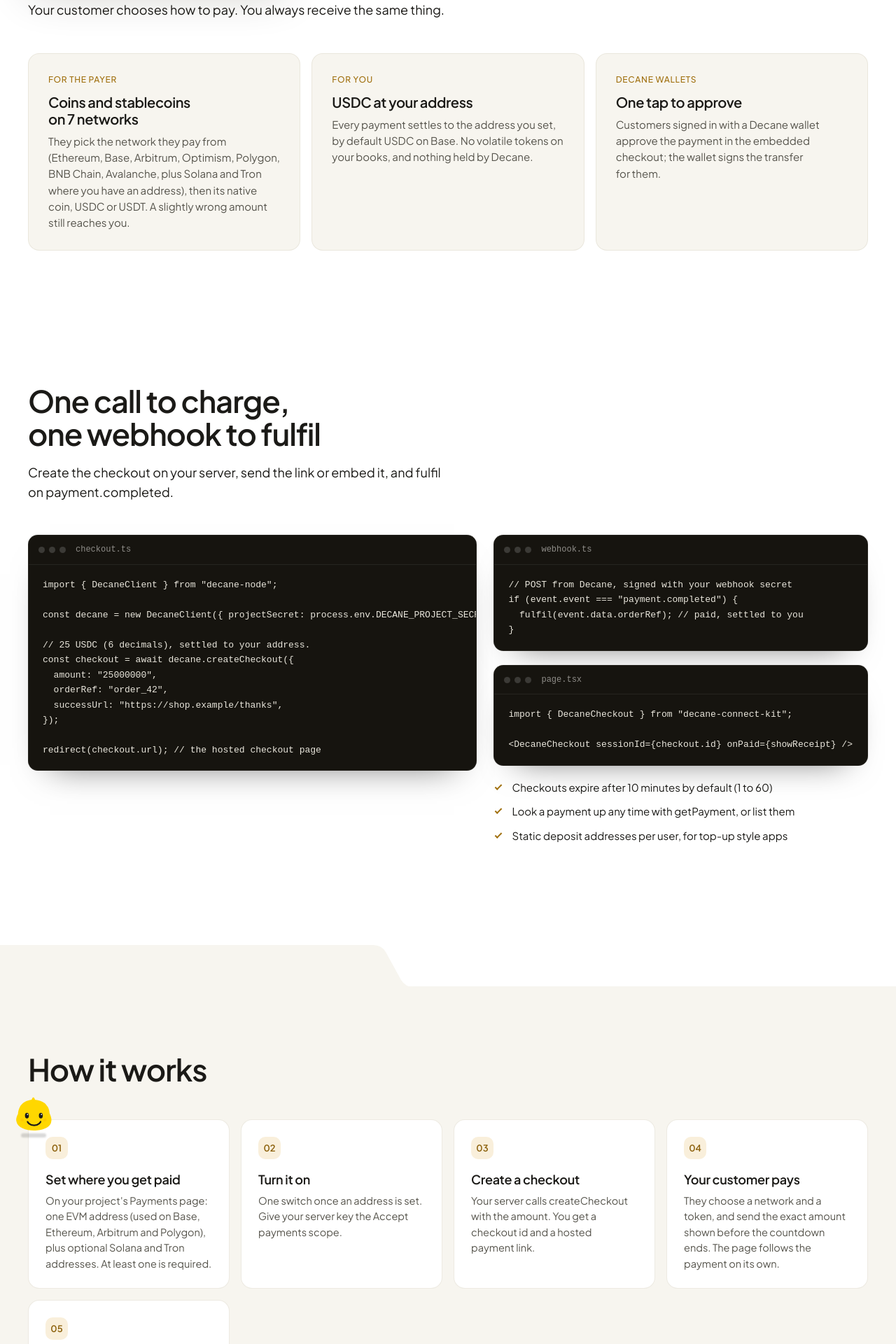
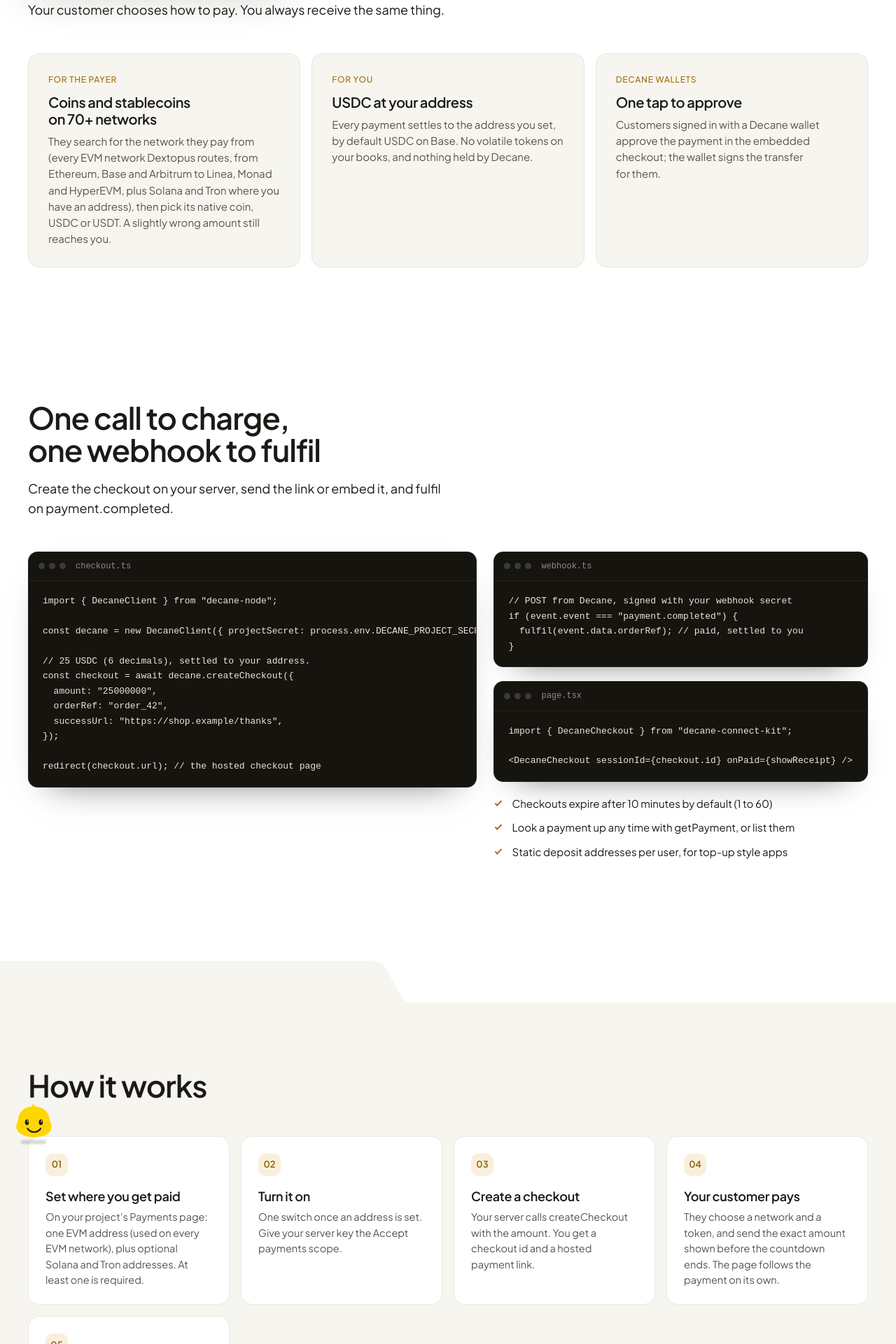
Before and after one commit to Korex23/decane-docs, a Next.js app: page /payments in a window 1280 px wide. Shown: the part 800-2720 px from the top of the page at 70% size. Built offline with nearby package versions, Linux system fonts and the light colour scheme; no server answers; a web font is replaced by a local one.

Commit message:
Payments copy: 70+ EVM networks with one address, searched on the checkout page

```diff
--- a/src/app/payments/page.tsx
+++ b/src/app/payments/page.tsx
@@ -93,8 +93,8 @@ export default function PaymentsPage() {
           items={[
             {
               tag: "For the payer",
-              title: "Coins and stablecoins on 7 networks",
-              body: "They pick the network they pay from (Ethereum, Base, Arbitrum, Optimism, Polygon, BNB Chain, Avalanche, plus Solana and Tron where you have an address), then its native coin, USDC or USDT. A slightly wrong amount still reaches you."
+              title: "Coins and stablecoins on 70+ networks",
+              body: "They search for the network they pay from (every EVM network Dextopus routes, from Ethereum, Base and Arbitrum to Linea, Monad and HyperEVM, plus Solana and Tron where you have an address), then pick its native coin, USDC or USDT. A slightly wrong amount still reaches you."
             },
             {
               tag: "For you",
@@ -128,7 +128,7 @@ export default function PaymentsPage() {
       <PSection title="How it works" tinted>
         <Steps
           items={[
-            { title: "Set where you get paid", body: "On your project's Payments page: one EVM address (used on Base, Ethereum, Arbitrum and Polygon), plus optional Solana and Tron addresses. At least one is required." },
+            { title: "Set where you get paid", body: "On your project's Payments page: one EVM address (used on every EVM network), plus optional Solana and Tron addresses. At least one is required." },
             { title: "Turn it on", body: "One switch once an address is set. Give your server key the Accept payments scope." },
             { title: "Create a checkout", body: "Your server calls createCheckout with the amount. You get a checkout id and a hosted payment link." },
             { title: "Your customer pays", body: "They choose a network and a token, and send the exact amount shown before the countdown ends. The page follows the payment on its own." },
@@ -178,7 +178,7 @@ export default function PaymentsPage() {
       <PSection title="Questions">
         <Faq
           items={[
-            { q: "Which networks can customers pay from?", a: "The networks Dextopus routes where you have an address: Ethereum, Base, Arbitrum, Optimism, Polygon, BNB Chain and Avalanche with your EVM address, plus Solana and Tron if you set those. Bitcoin is next." },
+            { q: "Which networks can customers pay from?", a: "Every network Dextopus routes where you have an address: over 70 EVM networks (Ethereum, Base, Arbitrum, Optimism, Polygon, BNB Chain, Avalanche, Linea and more) with your one EVM address, plus Solana and Tron if you set those. New EVM networks appear as Dextopus adds them. Bitcoin is next." },
             { q: "What do I receive?", a: "USDC (or USDT on Tron) at the address you set, on Base by default when you have an EVM address. You can name another settlement network per checkout." },
             { q: "Do my customers need a Decane wallet?", a: "No. Anyone can pay from any wallet or exchange using the link. Customers with a Decane wallet can approve in one tap in the embedded checkout." },
             { q: "What happens if someone sends the wrong amount?", a: "The quote is strict: an underpayment is refunded in full and an overpayment has the excess refunded, both to your address on the payer's network, so you can sort it out with them." },
```
Also changed, not shown: public/llms.txt.
